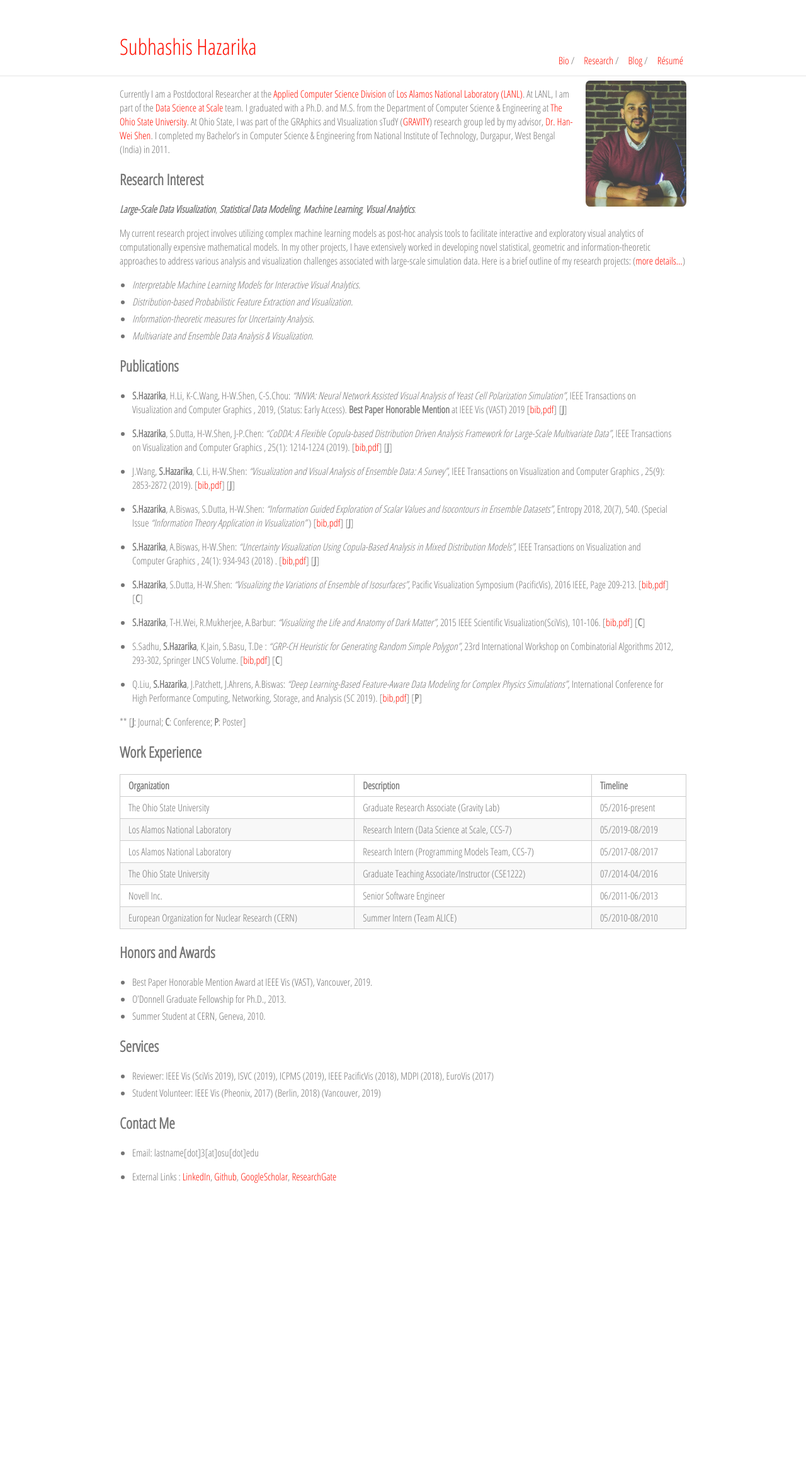
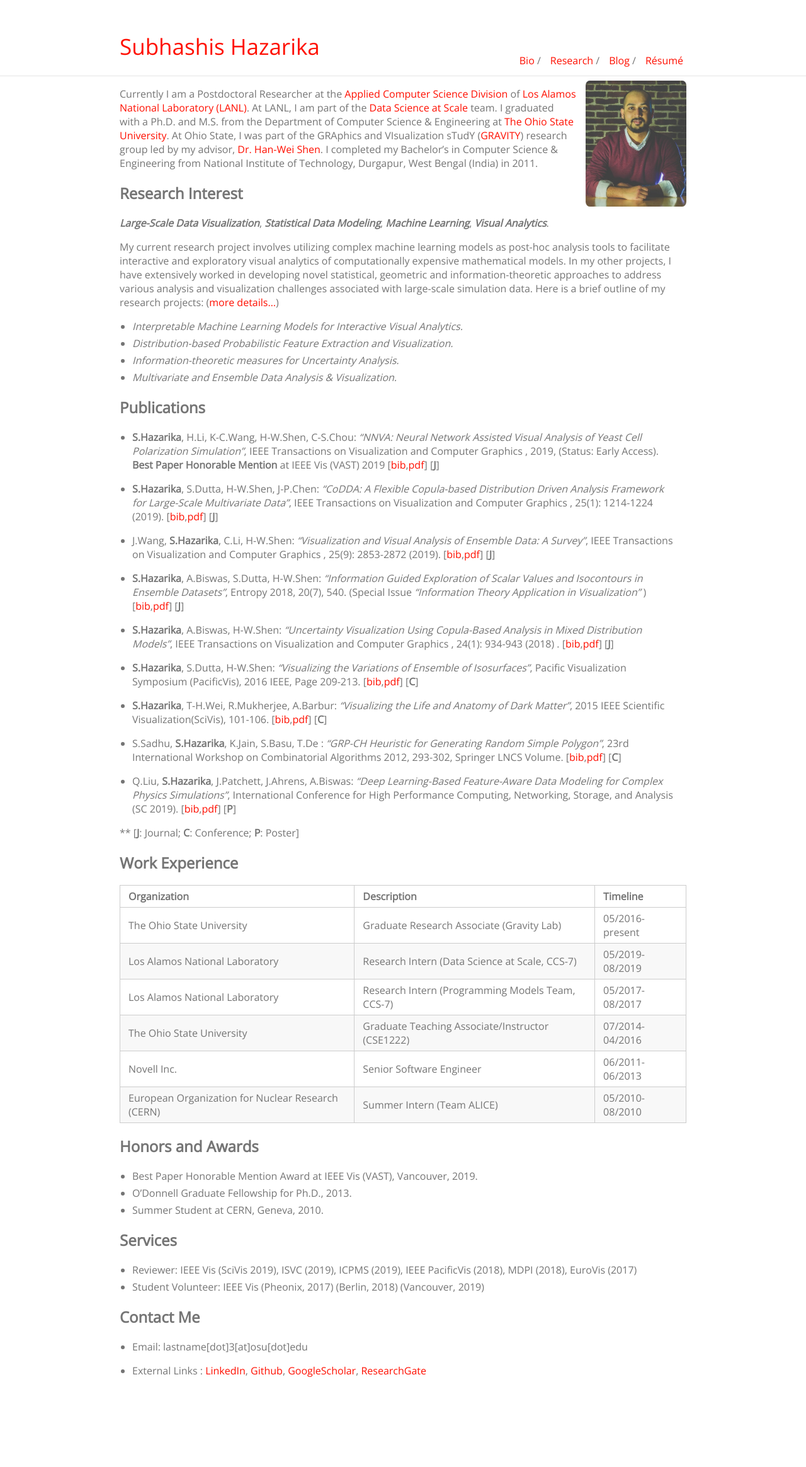
Before and after one commit to subhashis-parc/subhashis.github.io, a Jekyll site: the page built from index.md, in a window 1280 px wide. Shown: the whole page at 63% size. Built offline with Jekyll 4.4.1, drawn with Linux system fonts in a browser that asks for light colours; before the commit the page ends 2021 px from its top, so only the background shows below that.

Commit message:
open sans light

```diff
--- a/_layouts/default.html
+++ b/_layouts/default.html
@@ -21,7 +21,7 @@
         {% assign url = site.url | append: site.baseurl | append: page.url %}
     {% endif %}
     <meta name="description" content="{{ desc }}">
-    <link href="https://fonts.googleapis.com/css2?family=Open+Sans+Condensed:wght@300&display=swap" rel="stylesheet" type='text/css'>
+    <link href="https://fonts.googleapis.com/css2?family=Open+Sans:wght@300&display=swap" rel="stylesheet" type='text/css'>
     <link rel="alternate" type="application/rss+xml" title="{{ site.title }} RSS" href="/feed.xml" />
     <link rel="stylesheet" href="{{ site.url }}{{ site.baseurl }}/css/main.css">
     {% if site.favicon %}
--- a/_sass/_style.scss
+++ b/_sass/_style.scss
@@ -11,7 +11,7 @@ html {
 }
 body {
     margin: 0;
-    font-family: 'Open Sans Condensed', sans-serif;
+    font-family: 'Open Sans', sans-serif;
     color : #757575;
     height: 100%;
     text-align: left;
```
